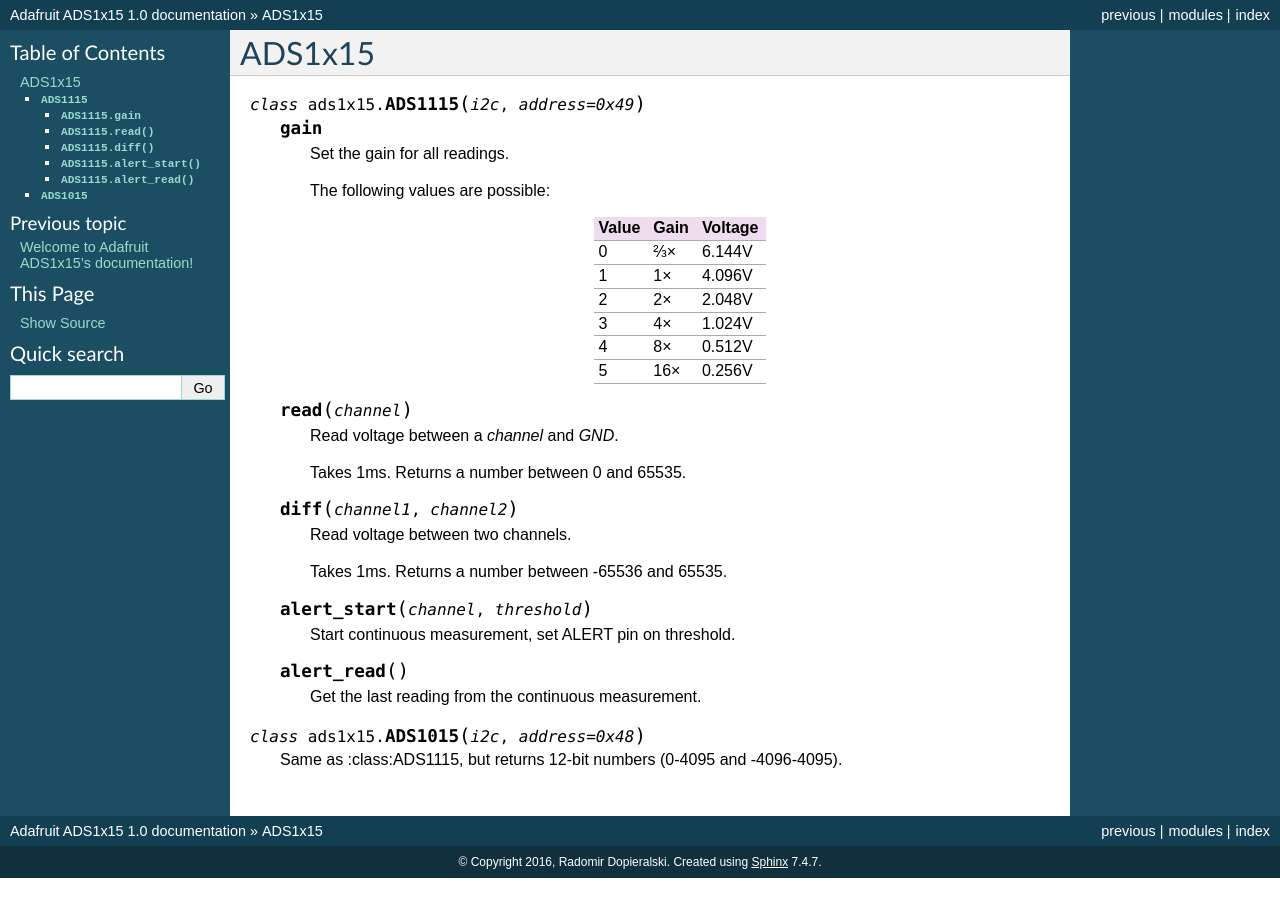
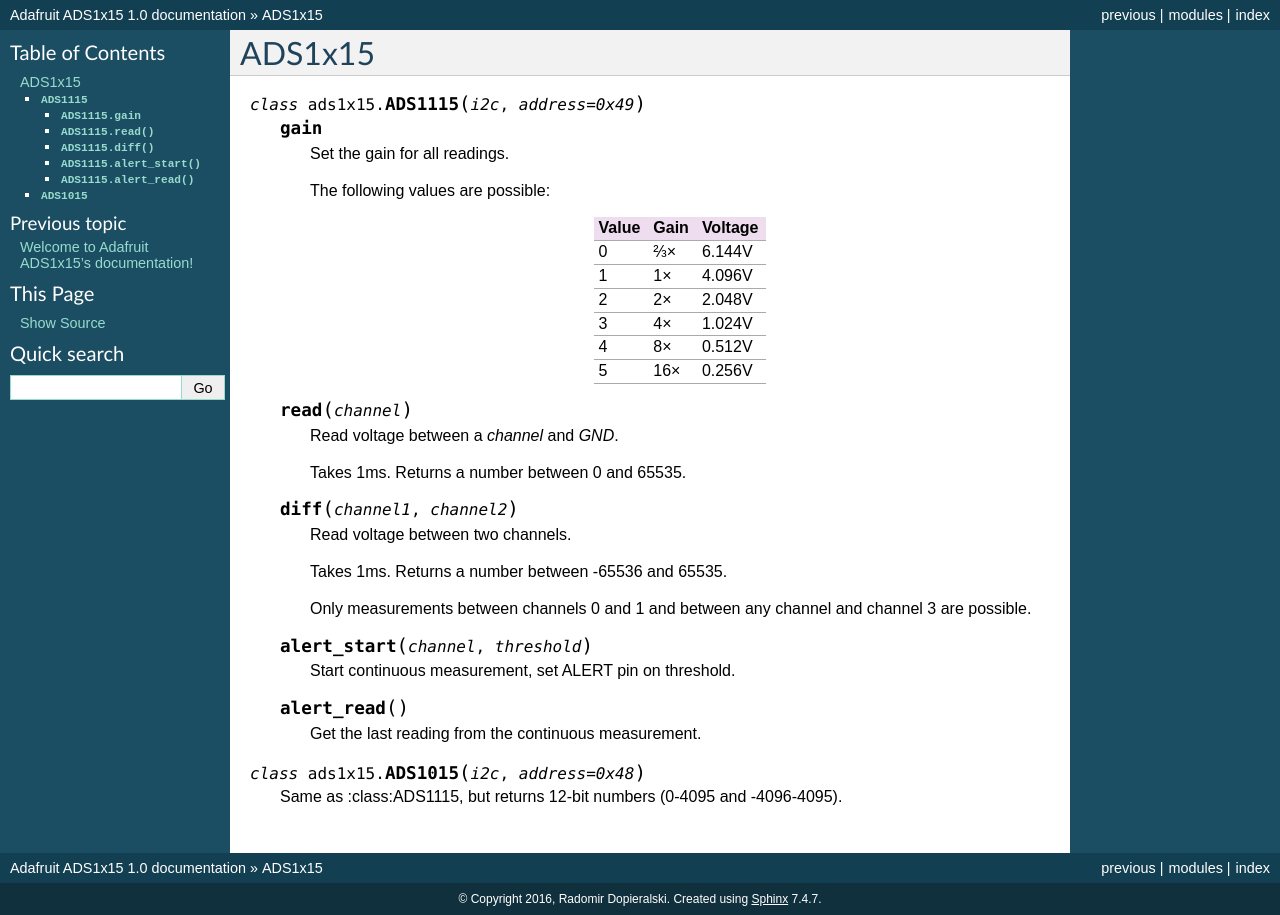
Before and after one commit to adafruit/micropython-adafruit-ads1015, a Sphinx documentation site: the page built from docs/ads1x15.rst, in a window 1280 px wide. Built offline with Sphinx 7.4.7, drawn with Linux system fonts in a browser that asks for light colours.

Commit message:
Add information about diff channels

```diff
--- a/docs/ads1x15.rst
+++ b/docs/ads1x15.rst
@@ -39,6 +39,9 @@
 
         Takes 1ms. Returns a number between -65536 and 65535.
 
+        Only measurements between channels 0 and 1 and between any channel and
+        channel 3 are possible.
+
     .. method:: alert_start(channel, threshold)
 
         Start continuous measurement, set ALERT pin on threshold.
```
